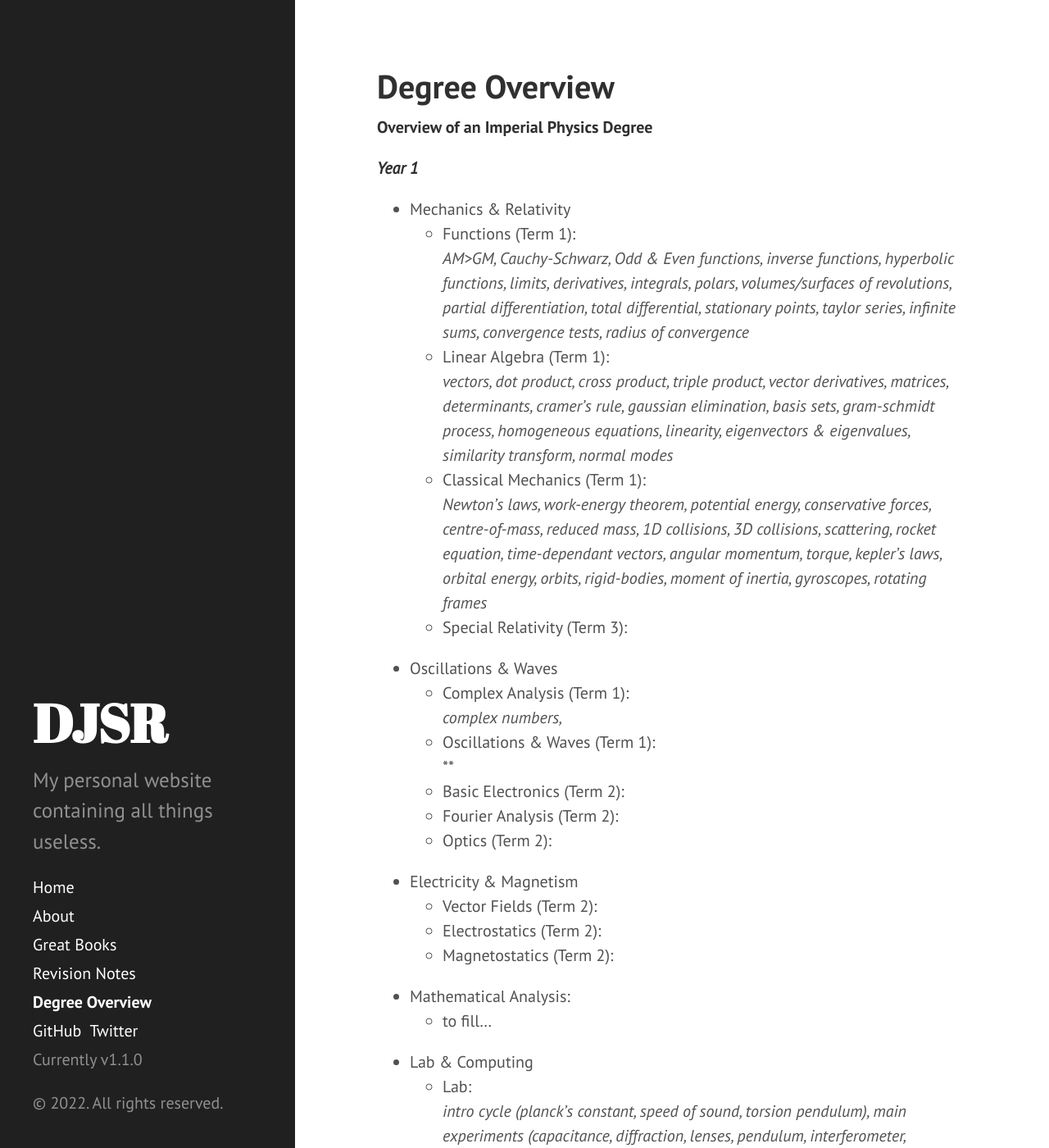
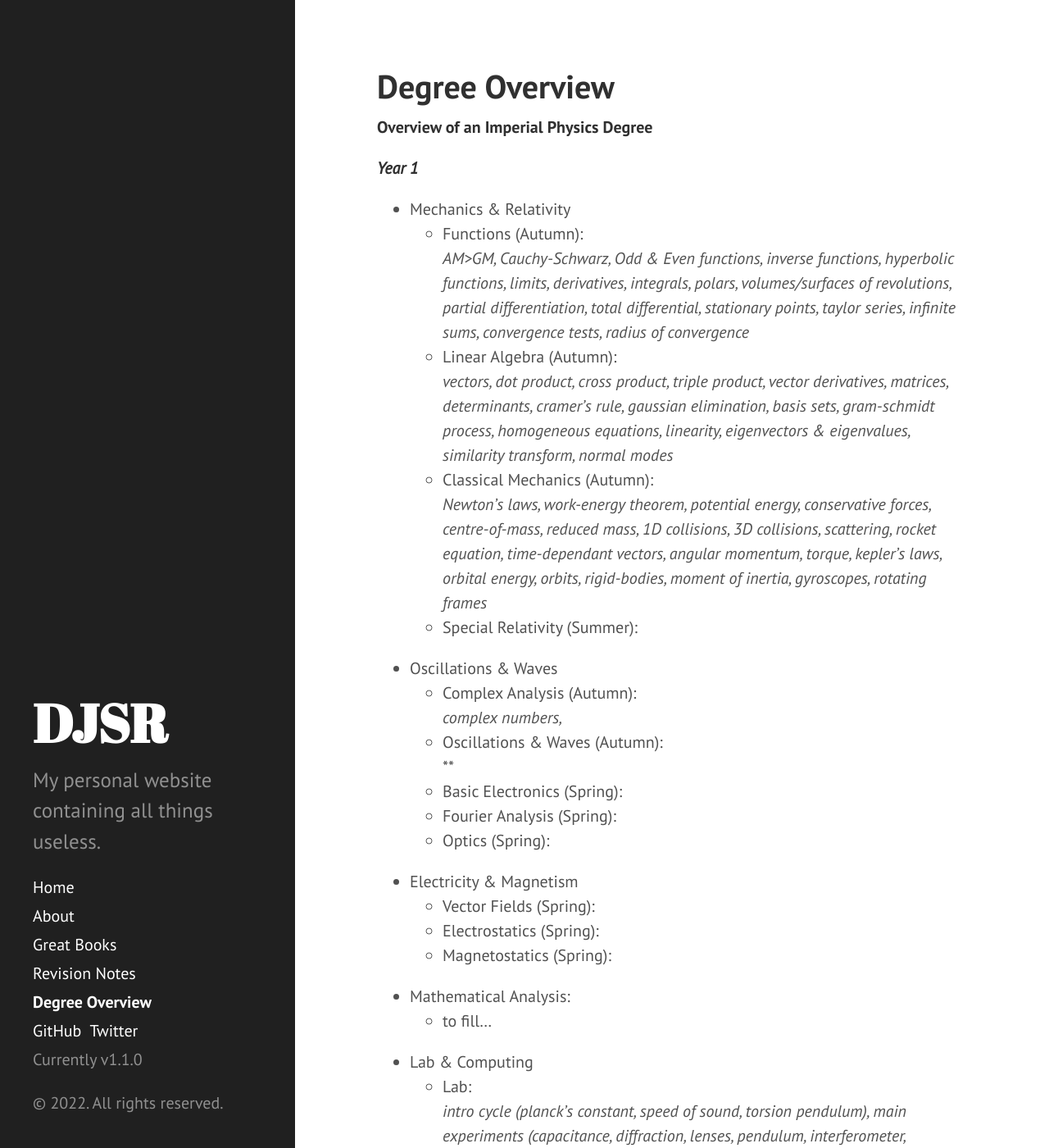
Before and after one commit to dansomrob/dansomrob.github.io, a Jekyll site: the page built from assets/overview.md, in a window 1280 px wide and 1400 px high. Shown: the whole window at 82% size. Built offline with Jekyll 4.4.1, drawn with Linux system fonts in a browser that asks for light colours.

Commit message:
Update overview.md

```diff
--- a/assets/overview.md
+++ b/assets/overview.md
@@ -7,25 +7,25 @@ title: Degree Overview
 
 ***Year 1***
 - Mechanics & Relativity
-  - Functions (Term 1):\
+  - Functions (Autumn):\
   *AM>GM, Cauchy-Schwarz, Odd & Even functions, inverse functions, hyperbolic functions, limits, derivatives, integrals, polars, volumes/surfaces of revolutions, partial differentiation, total differential, stationary points, taylor series, infinite sums, convergence tests, radius of convergence*
-  - Linear Algebra (Term 1):\
+  - Linear Algebra (Autumn):\
   *vectors, dot product, cross product, triple product, vector derivatives, matrices, determinants, cramer's rule, gaussian elimination, basis sets, gram-schmidt process, homogeneous equations, linearity, eigenvectors & eigenvalues, similarity transform, normal modes*
-  - Classical Mechanics (Term 1):\
+  - Classical Mechanics (Autumn):\
   *Newton's laws, work-energy theorem, potential energy, conservative forces, centre-of-mass, reduced mass, 1D collisions, 3D collisions, scattering, rocket equation, time-dependant vectors, angular momentum, torque, kepler's laws, orbital energy, orbits, rigid-bodies, moment of inertia, gyroscopes, rotating frames*
-  - Special Relativity (Term 3):
+  - Special Relativity (Summer):
 - Oscillations & Waves
-  - Complex Analysis (Term 1):\
+  - Complex Analysis (Autumn):\
   *complex numbers,*
-  - Oscillations & Waves (Term 1):\
+  - Oscillations & Waves (Autumn):\
   **
-  - Basic Electronics (Term 2):
-  - Fourier Analysis (Term 2):
-  - Optics (Term 2):
+  - Basic Electronics (Spring):
+  - Fourier Analysis (Spring):
+  - Optics (Spring):
 - Electricity & Magnetism
-  - Vector Fields (Term 2):
-  - Electrostatics (Term 2):
-  - Magnetostatics (Term 2):
+  - Vector Fields (Spring):
+  - Electrostatics (Spring):
+  - Magnetostatics (Spring):
 - Mathematical Analysis:
   - to fill...
 - Lab & Computing
```
